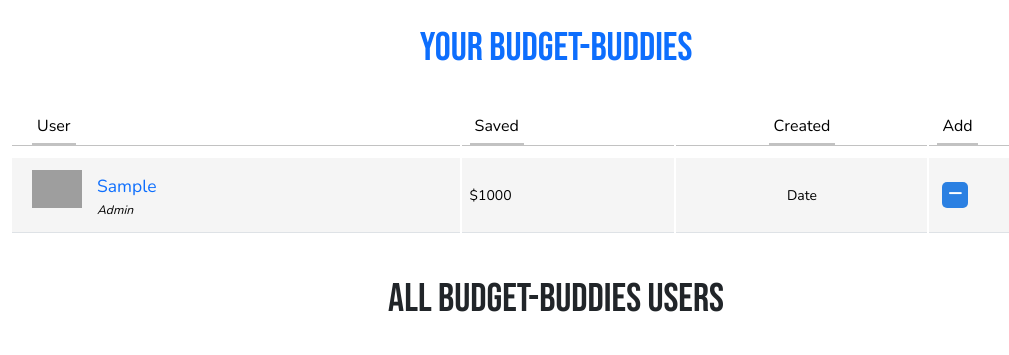
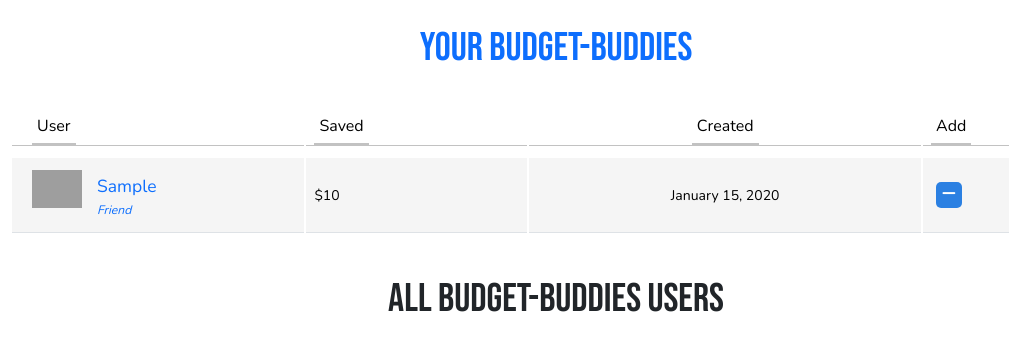
Before and after one commit to KaiLangen96/january-hackathon-2024, a Django app: page /users_list/ in a window 1280 px wide. Shown: the part 76-431 px from the top of the page, without its empty margins (84-1093 px from the left). Run offline with Django 4.2, Linux system fonts and the light colour scheme; a user stored in the database is signed in; tables that the repository leaves empty hold one stand-in row (values such as "Sample post"); some libraries are stand-ins or nearby versions; grey boxes are pictures that could not be loaded.

Commit message:
Added users information

```diff
--- a/base/models.py
+++ b/base/models.py
@@ -1,6 +1,7 @@
 from django.db import models
 from django.contrib.auth.models import User
 from cloudinary.models import CloudinaryField
+from django.db.models import Sum
 from decimal import Decimal
 
 
@@ -15,9 +16,13 @@ class Profile(models.Model):
     user = models.OneToOneField(User, null=True, on_delete=models.CASCADE)
     friends = models.ManyToManyField('self', blank=True)
 
+
     def __str__(self):
         """Return a string representation of the object (the post's title)."""
         return str(self.user)
+
+    def total_saved_amount(self):
+        return Transaction.objects.filter(user=self.user).aggregate(Sum('amount'))['amount__sum'] or 0
 
 def create_user_profile(instance, created, *args, **kwargs):
     """
--- a/base/views.py
+++ b/base/views.py
@@ -304,25 +304,30 @@ def handler405(request, exception):
 class UsersListView(generic.View):
     """
     Basic homepage view.
+    """
 
-    """
     template_name = "users_list.html"
 
     def get(self, request):
         """
         Basic Get view for the homepage.
-
         """
 
+        # Get all users
         all_users = User.objects.all()
-        user = request.user
+
+        # Calculate the total saved amount for each user in transactions
+        user_totals = []
+        for user in all_users:
+            total_saved = Transaction.objects.filter(user=user).aggregate(Sum('amount'))['amount__sum'] or 0
+            user_totals.append({"user": user, "total_saved": total_saved})
 
         context = {
             "all_users": all_users,
+            "user_totals": user_totals,
         }
 
         return render(request, self.template_name, context)
-
 
 @login_required
 @require_POST
--- a/templates/users_list.html
+++ b/templates/users_list.html
@@ -31,12 +31,13 @@
               <tr>
                   <td>
                       <img src="https://cdn-icons-png.flaticon.com/512/6596/6596121.png" alt="" />
-                      <a href="#" class="user-link text-capitalize">{{ friend.user.username }}</a>
-                      <span class="user-subhead">Admin</span>
+                      <p class="user-link text-capitalize text-primary m-0">{{ friend.user.username }}</p>
+                      <span class="user-subhead text-primary">Friend</span>
                   </td>
-                  <td>$1000</td>
+                  <td>${{ friend.total_saved_amount }}</td>
                   <td class="text-center">
-                      <span class="label label-default">Date</span>
+                      <span class="label label-default">{{ friend.user.date_joined|date:"F j, Y" }}
+                      </span>
                   </td>
                   <td>
                       <form method="post" action="{% url 'toggle_friend' %}" id="toggleFriendForm{{ friend.user.id }}">
@@ -81,12 +82,16 @@
                   <tr>
                       <td>
                           <img src="https://cdn-icons-png.flaticon.com/512/6596/6596121.png" alt="" />
-                          <a href="#" class="user-link text-capitalize">{{ user.username }}</a>
-                          <span class="user-subhead">Admin</span>
+                          <p class="user-link text-capitalize text-primary m-0">{{ user.username }}</p>
+                          {% if user.is_superuser %}
+                          <span class="user-subhead ">Admin</span>
+                          {% endif %}
+
                       </td>
-                      <td>$1000</td>
+                      <td>${{ user.profile.total_saved_amount }}</td>
                       <td class="text-center">
-                          <span class="label label-default">Date</span>
+                          <span class="label label-default">{{ user.date_joined|date:"F j, Y" }}
+                          </span>
                       </td>
                       <td>
                           <form method="post" action="{% url 'toggle_friend' %}" id="toggleFriendForm{{ user.id }}">
```
